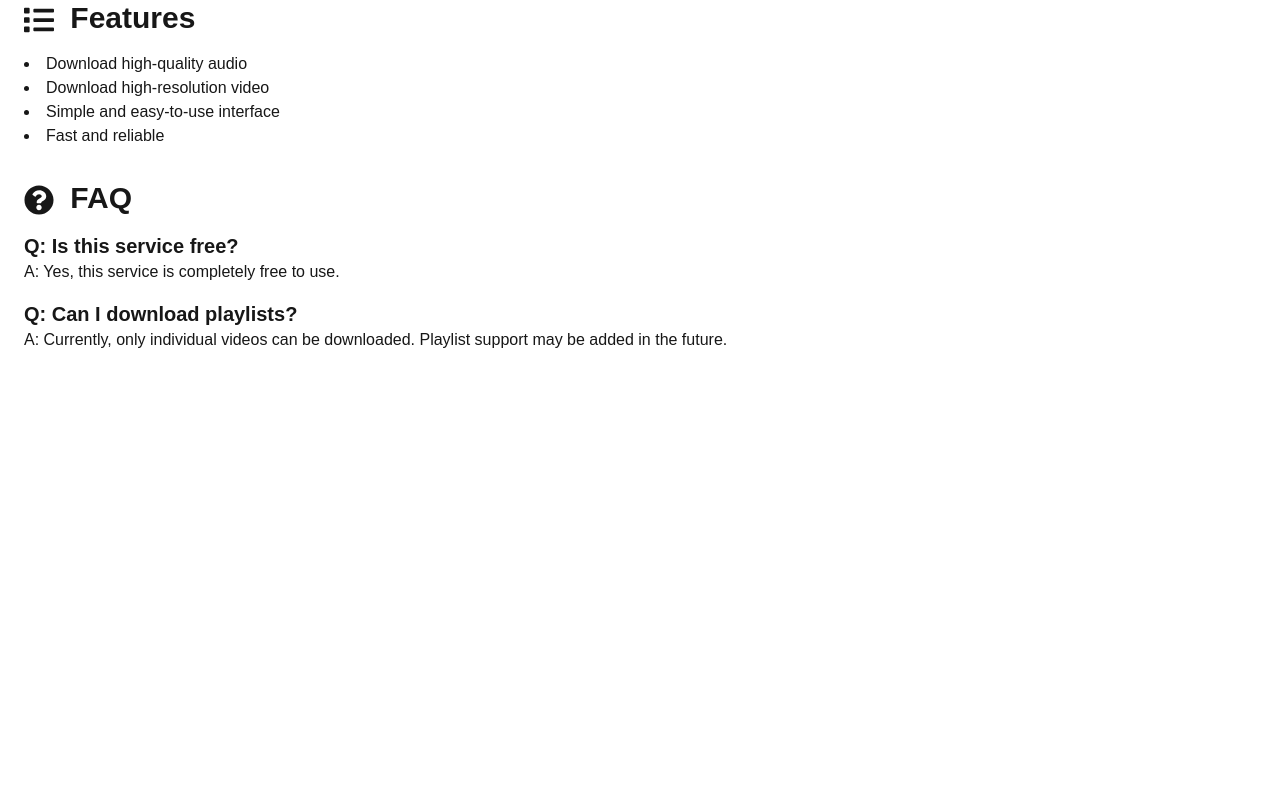
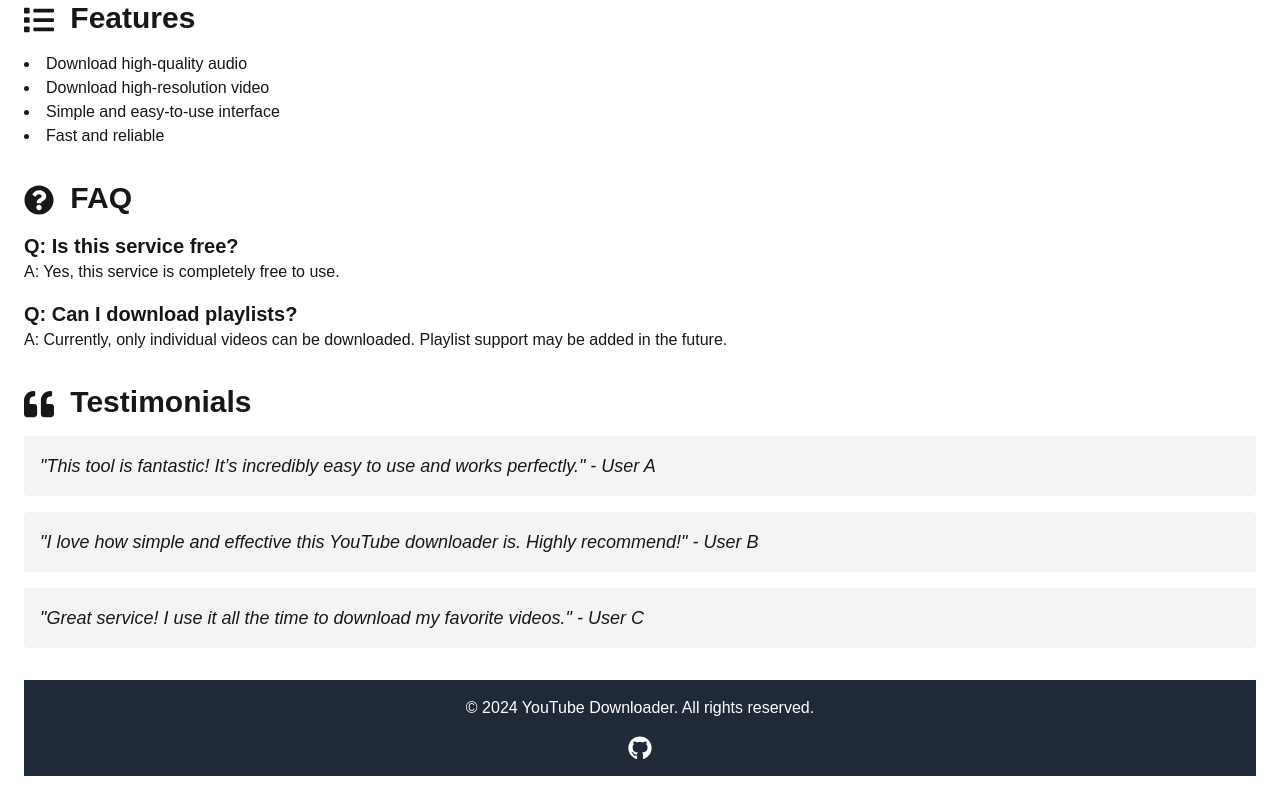
Before and after one commit to emapg/nextjs-ytdl, a Next.js app: page / in a window 1280 px wide. Shown: the part 419-1219 px from the top of the page. Before the commit the page ends 827 px from the top, so only its background shows below. Built offline with nearby package versions, Linux system fonts and the light colour scheme.

Commit message:
Update page.tsx

```diff
--- a/app/page.tsx
+++ b/app/page.tsx
@@ -2,7 +2,7 @@
 
 import { useState } from 'react';
 import axios from 'axios';
-import { FaDownload, FaInfoCircle, FaList, FaQuestionCircle } from 'react-icons/fa';
+import { FaDownload, FaInfoCircle, FaList, FaQuestionCircle, FaQuoteLeft, FaQuoteRight, FaGithub } from 'react-icons/fa';
 
 export default function Home() {
     const [url, setUrl] = useState('');
@@ -83,6 +83,30 @@ export default function Home() {
                     <p>A: Currently, only individual videos can be downloaded. Playlist support may be added in the future.</p>
                 </div>
             </section>
+
+            <section className="mb-8">
+                <h2 className="text-3xl font-bold mb-4"><FaQuoteLeft className="inline mr-2" /> Testimonials</h2>
+                <div className="bg-gray-100 p-4 rounded mb-4">
+                    <p className="text-lg italic">"This tool is fantastic! It’s incredibly easy to use and works perfectly." - User A</p>
+                </div>
+                <div className="bg-gray-100 p-4 rounded mb-4">
+                    <p className="text-lg italic">"I love how simple and effective this YouTube downloader is. Highly recommend!" - User B</p>
+                </div>
+                <div className="bg-gray-100 p-4 rounded mb-4">
+                    <p className="text-lg italic">"Great service! I use it all the time to download my favorite videos." - User C</p>
+                </div>
+            </section>
+
+            <footer className="bg-gray-800 text-white py-4 mt-8">
+                <div className="container mx-auto text-center">
+                    <p>&copy; {new Date().getFullYear()} YouTube Downloader. All rights reserved.</p>
+                    <div className="flex justify-center space-x-4 mt-4">
+                        <a href="https://github.com/your-repo" target="_blank" rel="noopener noreferrer" className="text-white hover:text-gray-400">
+                            <FaGithub size={24} />
+                        </a>
+                    </div>
+                </div>
+            </footer>
         </div>
     );
 }
```
